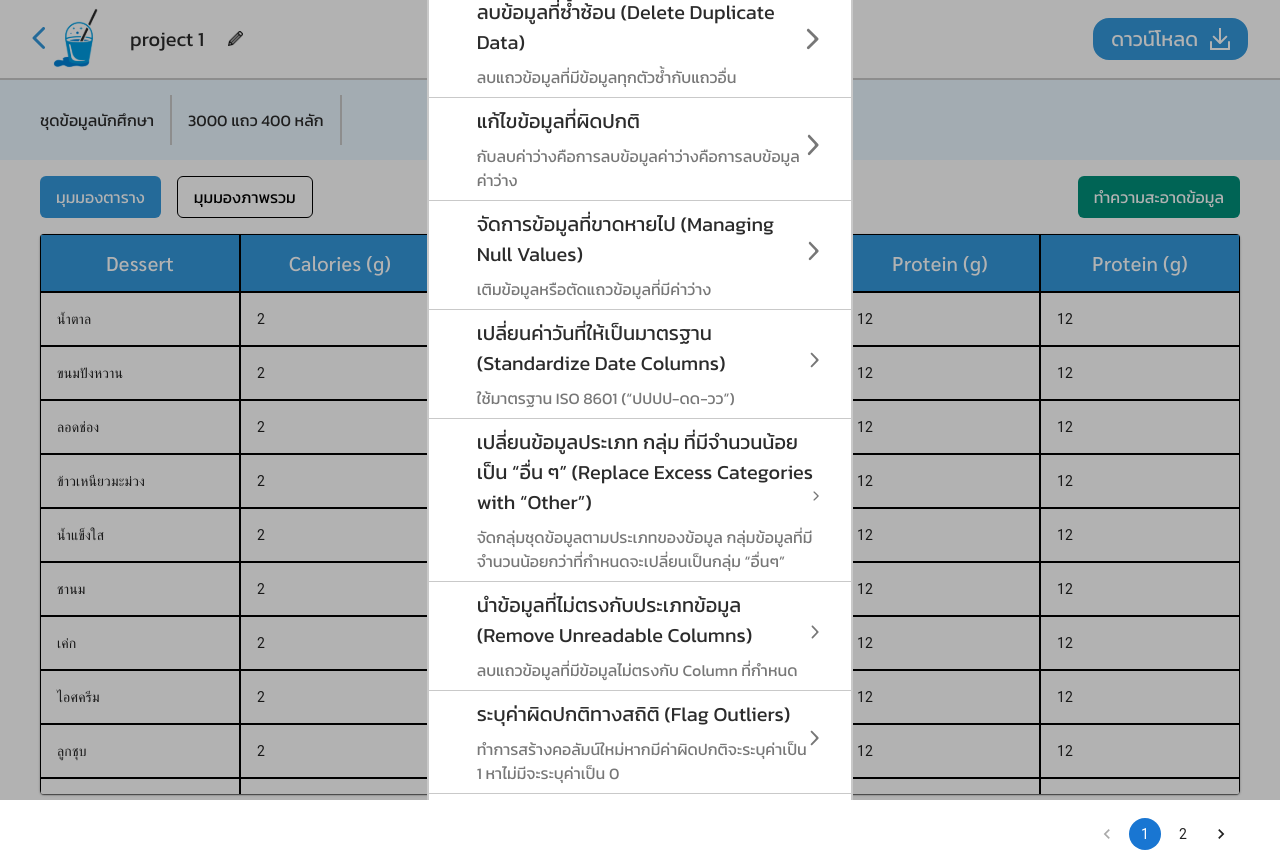
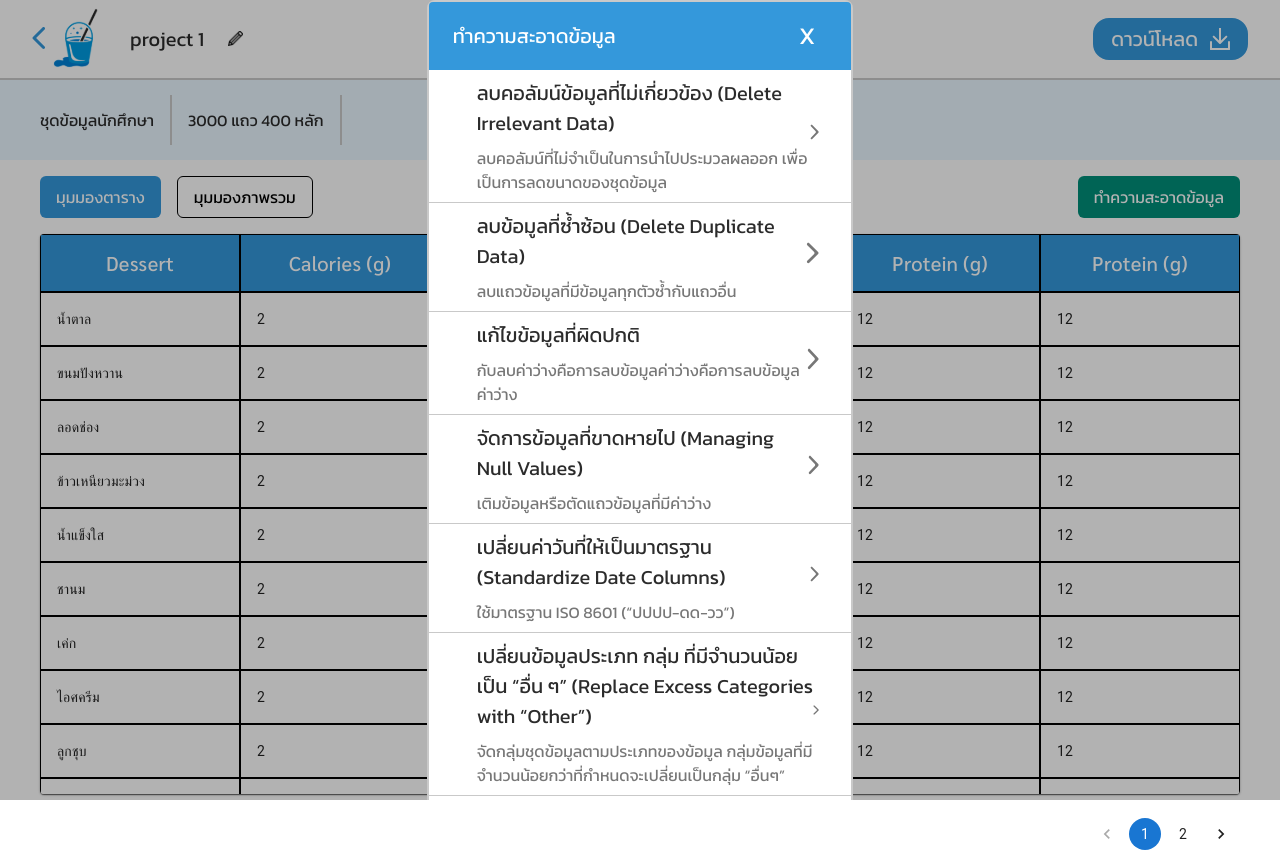
Before and after one commit to carrotmanfen/cleansing-web, a Next.js app: page /main in a window 1280 px wide. Both pictures are taken after a click on the button "ทำความสะอาดข้อมูล". Built offline with nearby package versions, Linux system fonts and the light colour scheme.

Commit message:
some pop up cleansing

```diff
--- a/src/assets/index.js
+++ b/src/assets/index.js
@@ -12,6 +12,7 @@ import paper from './paper.svg'
 import binIcon from './binIcon.svg'
 import redDot from './redDot.svg'
 import yellowDot from './yellowDot.svg'
+import arrowLeftWhite from './arrowLeftWhite.svg'
 
 export{
     logo,
@@ -28,5 +29,6 @@ export{
     binIcon,
     redDot,
     yellowDot,
+    arrowLeftWhite
 
 }
--- a/src/components/main/PopUpCleansing.jsx
+++ b/src/components/main/PopUpCleansing.jsx
@@ -1,29 +1,37 @@
-import React from 'react';
+import React, {useState} from 'react';
 import Image from 'next/legacy/image';
-import { afterArrow } from '@/assets';
+import { afterArrow, arrowLeftWhite } from '@/assets';
 
 const PopUpCleansing = ({ isOpen, close, column }) => {
   if (!isOpen) {
     return null;
   }
 
+  const [cleanMenu, setCleanMenu] = useState(1)
+
   return (
     <div className="w-screen h-screen bg-black bg-opacity-30 fixed inset-0 z-50 flex items-center justify-center overflow-x-hidden overflow-y-auto outline-none focus:outline-none font-kanit text-textPrimary">
-      <div className="relative w-1/3 mx-auto my-6">
+      <div className="relative w-1/3 mx-auto my-6 max-h-screen">
         {/* Modal content */}
         <div className="relative flex flex-col w-full bg-white border-2 border-gray rounded-lg outline-none focus:outline-none">
           {/* Header */}
           <div className="flex items-center justify-between px-6 py-4 rounded-t bg-primary">
-            <h3 className="text-[20px] text-white">ทำความสะอาดข้อมูล</h3>
+            {cleanMenu==1?<h3 className="text-[20px] text-white">ทำความสะอาดข้อมูล</h3>
+            :<div className='flex flex-row group'>
+                <div className='flex items-center mr-8'>
+                    <Image src={arrowLeftWhite} alt='arrow' objectFit='contain'/>
+                </div>
+                <h3 className="text-[20px] text-white group-hover:underline">ทำความสะอาดข้อมูล</h3>
+            </div>}
             <button onClick={close} className='text-[24px] text-white h-full px-3 text-center hover:text-black'>
                 X
             </button>
           </div>
           {/* Body */}
-          <div className="relative flex-auto">
+          {cleanMenu==1?<div className="relative flex-auto">
             <div className='flex pl-12 flex-row justify-between border-b border-borderNavbar pb-2 hover:bg-gray cursor-pointer'>
                 <div className='flex flex-col'>
-                    <button className=' w-full py-2 text-start text-[20px] text-textPrimary'>ลบคอลัมน์ข้อมูลที่ไม่เกี่ยวข้อง (Delete Irrelevant Data)</button>
+                    <p className=' w-full py-2 text-start text-[20px] text-textPrimary'>ลบคอลัมน์ข้อมูลที่ไม่เกี่ยวข้อง (Delete Irrelevant Data)</p>
                     <p className='text-[16px] text-textGray cursor-pointer'>ลบคอลัมน์ที่ไม่จำเป็นในการนำไปประมวลผลออก เพื่อเป็นการลดขนาดของชุดข้อมูล</p>
                 </div>
                 <div className='flex items-center mr-8'>
@@ -33,7 +41,7 @@ const PopUpCleansing = ({ isOpen, close, column }) => {
 
             <div className='flex pl-12 flex-row justify-between border-b border-borderNavbar pb-2 hover:bg-gray cursor-pointer'>
                 <div className='flex flex-col'>
-                    <button className=' w-full py-2 text-start text-[20px] text-textPrimary'>ลบข้อมูลที่ซ้ำซ้อน (Delete Duplicate Data)</button>
+                    <p className=' w-full py-2 text-start text-[20px] text-textPrimary'>ลบข้อมูลที่ซ้ำซ้อน (Delete Duplicate Data)</p>
                     <p className='text-[16px] text-textGray cursor-pointer'>ลบแถวข้อมูลที่มีข้อมูลทุกตัวซ้ำกับแถวอื่น</p>
                 </div>
                 <div className='flex items-center mr-8'>
@@ -43,16 +51,16 @@ const PopUpCleansing = ({ isOpen, close, column }) => {
 
             <div className='flex pl-12 flex-row justify-between border-b border-borderNavbar pb-2 hover:bg-gray cursor-pointer'>
                 <div className='flex flex-col'>
-                    <button className=' w-full py-2 text-start text-[20px] text-textPrimary'>แก้ไขข้อมูลที่ผิดปกติ</button>
+                    <p className=' w-full py-2 text-start text-[20px] text-textPrimary'>แก้ไขข้อมูลที่ผิดปกติ</p>
                     <p className='text-[16px] text-textGray cursor-pointer'>กับลบค่าว่างคือการลบข้อมูลค่าว่างคือการลบข้อมูลค่าว่าง</p>
                 </div>
                 <div className='flex items-center mr-8'>
                     <Image src={afterArrow} alt='arrow' objectFit='fill'/>
                 </div>
             </div>
-            <div className='flex pl-12 flex-row justify-between border-b border-borderNavbar pb-2 hover:bg-gray cursor-pointer'>
+            <div onClick={()=>setCleanMenu(2)} className='flex pl-12 flex-row justify-between border-b border-borderNavbar pb-2 hover:bg-gray cursor-pointer'>
                 <div className='flex flex-col'>
-                    <button className=' w-full py-2 text-start text-[20px] text-textPrimary'>จัดการข้อมูลที่ขาดหายไป (Managing Null Values)</button>
+                    <p className=' w-full py-2 text-start text-[20px] text-textPrimary'>จัดการข้อมูลที่ขาดหายไป (Managing Null Values)</p>
                     <p className='text-[16px] text-textGray cursor-pointer'>เติมข้อมูลหรือตัดแถวข้อมูลที่มีค่าว่าง</p>
                 </div>
                 <div className='flex items-center mr-8'>
@@ -62,7 +70,7 @@ const PopUpCleansing = ({ isOpen, close, column }) => {
 
             <div className='flex pl-12 flex-row justify-between border-b border-borderNavbar pb-2 hover:bg-gray cursor-pointer'>
                 <div className='flex flex-col'>
-                    <button className=' w-full py-2 text-start text-[20px] text-textPrimary'>เปลี่ยนค่าวันที่ให้เป็นมาตรฐาน (Standardize Date Columns)</button>
+                    <p className=' w-full py-2 text-start text-[20px] text-textPrimary'>เปลี่ยนค่าวันที่ให้เป็นมาตรฐาน (Standardize Date Columns)</p>
                     <p className='text-[16px] text-textGray cursor-pointer'>ใช้มาตรฐาน ISO 8601 (“ปปปป-ดด-วว”)</p>
                 </div>
                 <div className='flex items-center mr-8'>
@@ -71,8 +79,8 @@ const PopUpCleansing = ({ isOpen, close, column }) => {
             </div>
             <div className='flex pl-12 flex-row justify-between border-b border-borderNavbar pb-2 hover:bg-gray cursor-pointer'>
                 <div className='flex flex-col'>
-                    <button className=' w-full py-2 text-start text-[20px] text-textPrimary'>เปลี่ยนข้อมูลประเภท กลุ่ม ที่มีจำนวนน้อย เป็น “อื่น ๆ”
-(Replace Excess Categories with “Other”)</button>
+                    <p className=' w-full py-2 text-start text-[20px] text-textPrimary'>เปลี่ยนข้อมูลประเภท กลุ่ม ที่มีจำนวนน้อย เป็น “อื่น ๆ”
+(Replace Excess Categories with “Other”)</p>
                     <p className='text-[16px] text-textGray cursor-pointer'>จัดกลุ่มชุดข้อมูลตามประเภทของข้อมูล กลุ่มข้อมูลที่มีจำนวนน้อยกว่าที่กำหนดจะเปลี่ยนเป็นกลุ่ม “อื่นๆ”</p>
                 </div>
                 <div className='flex items-center mr-8'>
@@ -83,7 +91,7 @@ const PopUpCleansing = ({ isOpen, close, column }) => {
 
             <div className='flex pl-12 flex-row justify-between border-b border-borderNavbar pb-2 hover:bg-gray cursor-pointer'>
                 <div className='flex flex-col'>
-                    <button className=' w-full py-2 text-start text-[20px] text-textPrimary'>นำข้อมูลที่ไม่ตรงกับประเภทข้อมูล (Remove Unreadable Columns)</button>
+                    <p className=' w-full py-2 text-start text-[20px] text-textPrimary'>นำข้อมูลที่ไม่ตรงกับประเภทข้อมูล (Remove Unreadable Columns)</p>
                     <p className='text-[16px] text-textGray cursor-pointer'>ลบแถวข้อมูลที่มีข้อมูลไม่ตรงกับ Column ที่กำหนด</p>
                 </div>
                 <div className='flex items-center mr-8'>
@@ -93,7 +101,7 @@ const PopUpCleansing = ({ isOpen, close, column }) => {
 
             <div className='flex pl-12 flex-row justify-between border-b border-borderNavbar pb-2 hover:bg-gray cursor-pointer'>
                 <div className='flex flex-col'>
-                    <button className=' w-full py-2 text-start text-[20px] text-textPrimary'>ระบุค่าผิดปกติทางสถิติ (Flag Outliers)</button>
+                    <p className=' w-full py-2 text-start text-[20px] text-textPrimary'>ระบุค่าผิดปกติทางสถิติ (Flag Outliers)</p>
                     <p className='text-[16px] text-textGray cursor-pointer'>ทำการสร้างคอลัมน์ใหม่หากมีค่าผิดปกติจะระบุค่าเป็น 1 หาไม่มีจะระบุค่าเป็น 0</p>
                 </div>
                 <div className='flex items-center mr-8'>
@@ -103,7 +111,7 @@ const PopUpCleansing = ({ isOpen, close, column }) => {
 
             <div className='flex pl-12 flex-row justify-between border-b border-borderNavbar pb-2 hover:bg-gray cursor-pointer'>
                 <div className='flex flex-col'>
-                    <button className=' w-full py-2 text-start text-[20px] text-textPrimary'>เปลี่ยนค่าผิดปกติทางสถิติ (Clamp Outliers)</button>
+                    <p className=' w-full py-2 text-start text-[20px] text-textPrimary'>เปลี่ยนค่าผิดปกติทางสถิติ (Clamp Outliers)</p>
                     <p className='text-[16px] text-textGray cursor-pointer'>เปลี่ยนค่าผิดปกติทางสถิติเป็นค่าที่อยู่ในช่วงแทน</p>
                 </div>
                 <div className='flex items-center mr-8'>
@@ -113,7 +121,7 @@ const PopUpCleansing = ({ isOpen, close, column }) => {
 
             <div className='flex pl-12 flex-row justify-between border-b border-borderNavbar pb-2 hover:bg-gray cursor-pointer'>
                 <div className='flex flex-col'>
-                    <button className=' w-full py-2 text-start text-[20px] text-textPrimary'>ลบค่าผิดปกติทางสถิติ (Delete Outliers)</button>
+                    <p className=' w-full py-2 text-start text-[20px] text-textPrimary'>ลบค่าผิดปกติทางสถิติ (Delete Outliers)</p>
                     <p className='text-[16px] text-textGray cursor-pointer'>นำแถวข้อมูลที่มีค่าผิดปกติทางสถิติออก</p>
                 </div>
                 <div className='flex items-center mr-8'>
@@ -121,6 +129,33 @@ const PopUpCleansing = ({ isOpen, close, column }) => {
                 </div>
             </div>
           </div>
+          :cleanMenu==2?<div className="relative flex-auto">
+            <div className='flex pl-12 flex-row justify-between border-b border-borderNavbar hover:bg-gray cursor-pointer'>
+                    <p className=' w-full py-2 text-start text-[20px] text-textPrimary'>เติมข้อมูลด้วยค่าเฉลี่ย</p>
+                <div className='flex items-center mr-8'>
+                    <Image src={afterArrow} alt='arrow' objectFit='fill'/>
+                </div>
+            </div>
+            <div className='flex pl-12 flex-row justify-between border-b border-borderNavbar hover:bg-gray cursor-pointer'>
+                    <p className=' w-full py-2 text-start text-[20px] text-textPrimary'>เติมข้อมูลด้วยค่ามัธยฐาน</p>
+                <div className='flex items-center mr-8'>
+                    <Image src={afterArrow} alt='arrow' objectFit='fill'/>
+                </div>
+            </div>
+            <div className='flex pl-12 flex-row justify-between border-b border-borderNavbar hover:bg-gray cursor-pointer'>
+                    <p className=' w-full py-2 text-start text-[20px] text-textPrimary'>เติมด้วยค่าที่กำหนดเอง</p>
+                <div className='flex items-center mr-8'>
+                    <Image src={afterArrow} alt='arrow' objectFit='fill'/>
+                </div>
+            </div>
+            <div className='flex pl-12 flex-row justify-between border-b border-borderNavbar hover:bg-gray cursor-pointer'>
+                    <p className=' w-full py-2 text-start text-[20px] text-textPrimary'>ตัดข้อมูลทิ้ง</p>
+                <div className='flex items-center mr-8'>
+                    <Image src={afterArrow} alt='arrow' objectFit='fill'/>
+                </div>
+            </div>
+          </div>
+          :<p></p>}
         </div>
       </div>
     </div>
```
Also changed, not shown: src/assets/arrowLeftWhite.svg (added).
